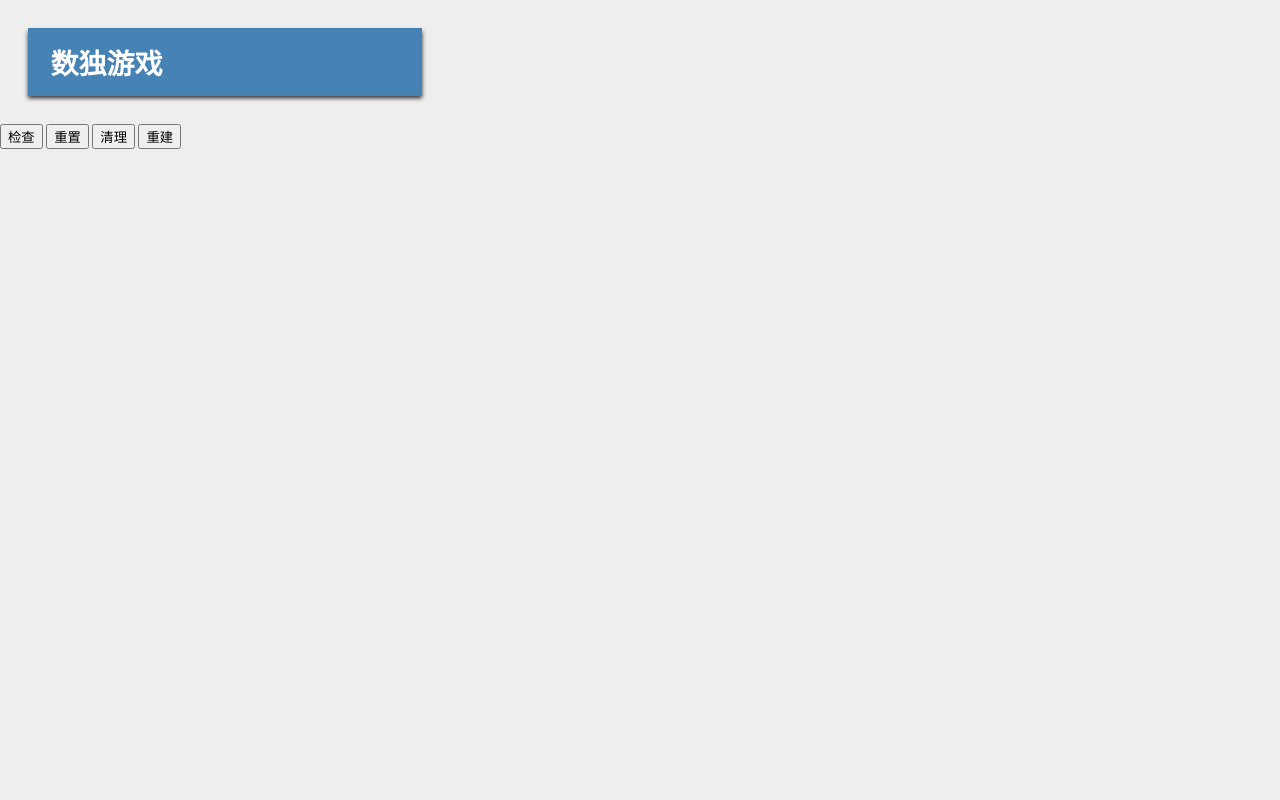
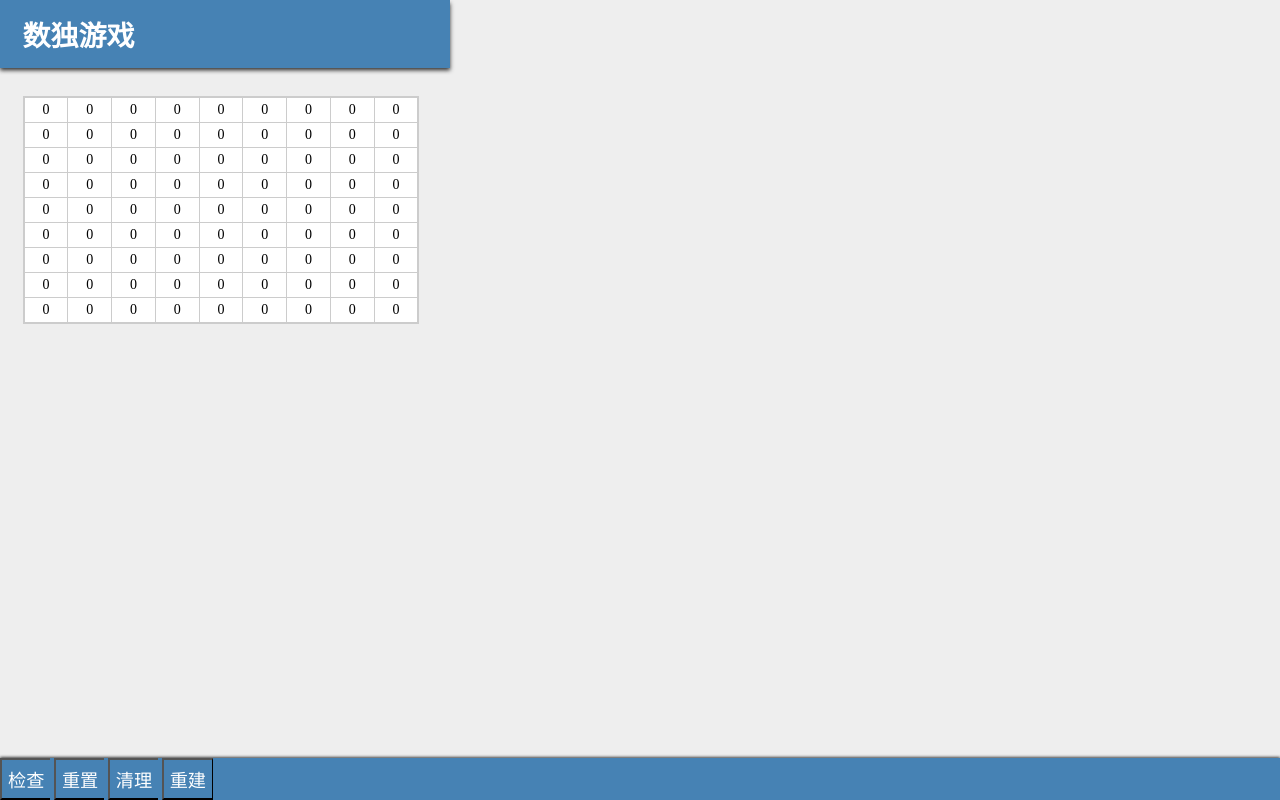
Before and after one commit to iMisty/JS-Sudoku, a plain HTML site: page www/index.html in a window 1280 px wide. Drawn offline with nearby package versions, Linux system fonts and the light colour scheme.

Commit message:
Upload Style

```diff
--- a/www/css/main.css
+++ b/www/css/main.css
@@ -13,7 +13,7 @@ body{
     padding: 1rem 5%;
     background: steelblue;
     color: white;
-    margin: 2rem;
+    margin-bottom: 2rem;
     box-shadow: 0 0.2rem 0.3rem rgba(48,48,48,192);
 }
 .title h1{
@@ -23,3 +23,72 @@ body{
 .hidden{
     display: none;
 }
+
+.container{
+    padding-left: 5%;
+}
+.row:first-child span{
+    border-top-width: 2px;
+}
+.row:last-child span{
+    border-bottom-width: 2px;
+}
+
+.row_g_bottom{
+    border-bottom-width: 1px;
+}
+.col_g_right{
+    border-right-width: 1px;
+}
+
+.row span{
+    display: inline-block;
+    cursor: pointer;
+    text-align: center;
+    width: 10%;
+    height: 24px;
+    line-height: 24px;
+    border: 1px solid #CCC;
+    border-right-width: 0;
+    border-bottom-width: 0;
+    background: #FFF;
+}
+.row span:first-child{
+    border-left-width: 2px;
+}
+.row span:last-child{
+    border-right-width: 2px;
+
+}
+
+.dashboard{
+    position: absolute;
+    bottom: 0;
+    left: 0;
+    width: 100%;
+    height: 3rem;
+    background-color: steelblue;
+    box-sizing: border-box;
+    box-shadow: 0 -0.1rem 0.2rem rgba(48,48,48,192);
+}
+button{
+    column-count: 4;
+    column-width: 25%;
+    /*
+    position: absolute;
+    bottom: 0;
+    left: 0;
+    right: 0;
+    float: left;
+    width: 25%;
+    */
+    height: 3rem;
+    font-size: 1.3rem;
+    color: white;
+    border: 1rpm solid #CCC;
+    background-color: transparent;
+    border-right-width: 0;
+}
+button:last-child{
+    border-right-width: 1px;
+}
--- a/www/index.html
+++ b/www/index.html
@@ -58,7 +58,9 @@
             <button type="button" id="rebuild">重建</button>
         </div>
     </div>
-    <!-- Alart -->
+    <!-- Panel -->
     <div id="popupNumbers" class="grid popup-num hidden"></div>
+    <script src="https://cdn.bootcss.com/jquery/3.2.1/jquery.min.js"></script>
+    <script src="js/index.js"></script>
 </body>
 </html>
--- a/www/js/index.js
+++ b/www/js/index.js
@@ -44,13 +44,40 @@
 /* 0 */
 /***/ (function(module, exports, __webpack_require__) {
 
-	const toolkit = __webpack_require__(1);
-	const matrix = toolkit.makeMatrix();
-	console.log(matrix);
+	const toolkit = __webpack_require__(1)
+	const matrix = toolkit.makeMatrix()
+	console.log(matrix)
 
-	const a = Array.from({length: 9},(v, i) => i);
-	console.log(a);
-	console.log(toolkit.shuffle(a));
+	class Grid {
+	  constructor (container) {
+	    this._$container = container
+	  }
+	  build () {
+	    const matrix = toolkit.makeMatrix();
+
+	    const rowGroupClasses = ["row_g_top","row_g_middle","row_g_bottom"];
+	    const colGroupClasses = ["col_g_top","col_g_center","col_g_right"];
+
+	    const $cells = matrix.map(rowValues => rowValues
+	        .map((cellValue, colIndex) => {
+	            return $("<span>")
+	                .addClass(colGroupClasses[colIndex % 3])
+	                .text(cellValue);
+	        })
+	    );
+
+	    const $divArray = $cells.map(($spanArray, rowIndex) => {
+	        return $("<div>")
+	            .addClass("row")
+	            .addClass(rowGroupClasses[rowIndex % 3])
+	            .append($spanArray);
+	    });
+
+	    this._$container.append($divArray);
+	  }
+	}
+
+	new Grid($("#container")).build();
 
 /***/ }),
 /* 1 */
```
Also changed, not shown: src/js/index.js (+33 -6 lines), 1 other file.
